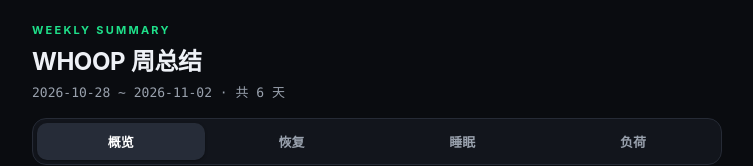
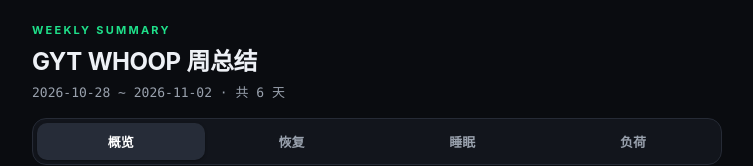
Before and after one commit to Charm3rii/whoop-weekly, a plain HTML site: page friend/index.html in a window 1280 px wide. Shown: the top 166 px of the page, without its empty margins (263-1016 px from the left). Drawn offline with Linux system fonts and the light colour scheme.

Commit message:
publish friend weekly 2026-11-02

```diff
--- a/friend/index.html
+++ b/friend/index.html
@@ -1,7 +1,7 @@
 <!DOCTYPE html>
 <html lang="zh-CN"><head><meta charset="utf-8">
 <meta name="viewport" content="width=device-width,initial-scale=1.0">
-<title>WHOOP 周总结</title>
+<title>GYT WHOOP 周总结</title>
 <style>
 :root{
   --bg:#0a0c10; --card:#14171e; --card2:#1a1e27; --line:#262b36; --grid:#222733;
@@ -68,7 +68,7 @@ td.n{font-family:var(--fnum)}
 </style></head><body>
 <div class="head">
   <div class="kicker">Weekly Summary</div>
-  <h1>WHOOP 周总结</h1>
+  <h1>GYT WHOOP 周总结</h1>
   <div class="range">2026-10-28 ~ 2026-11-02 · 共 6 天</div>
 </div>
 <div class="tabs">
```
